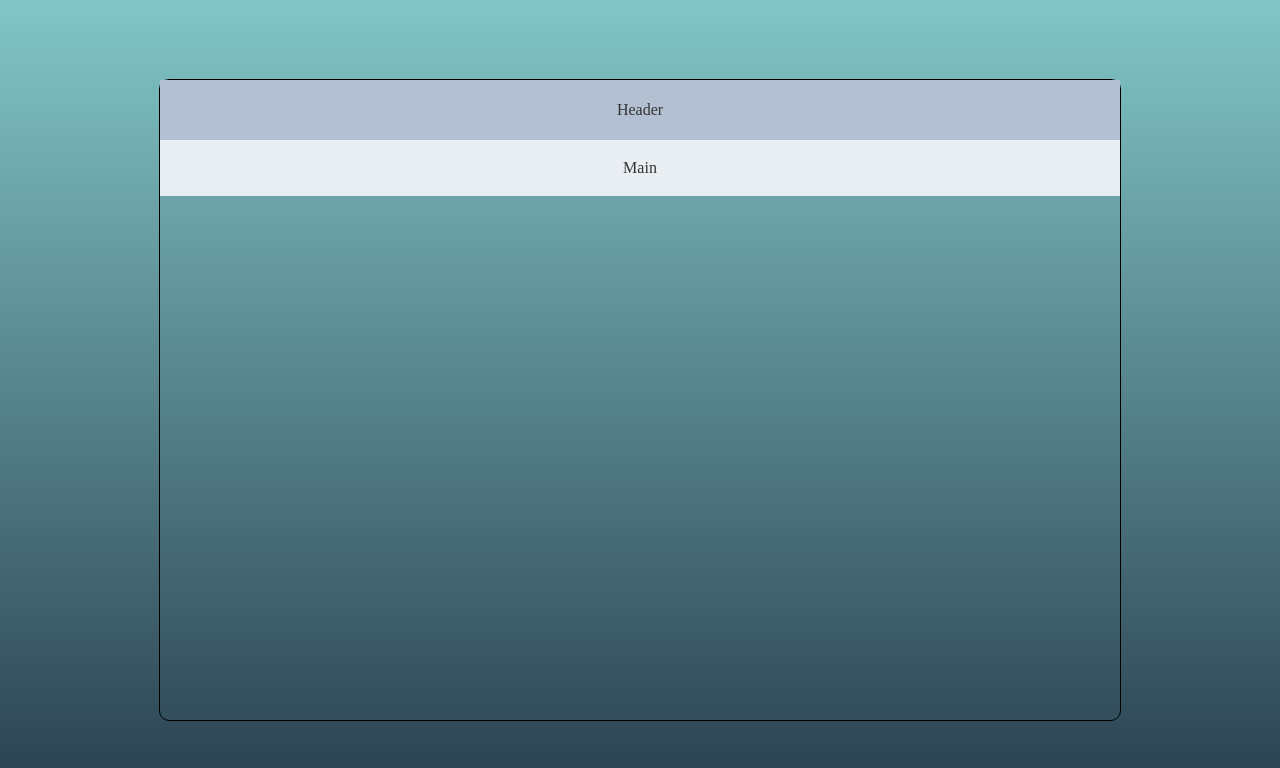
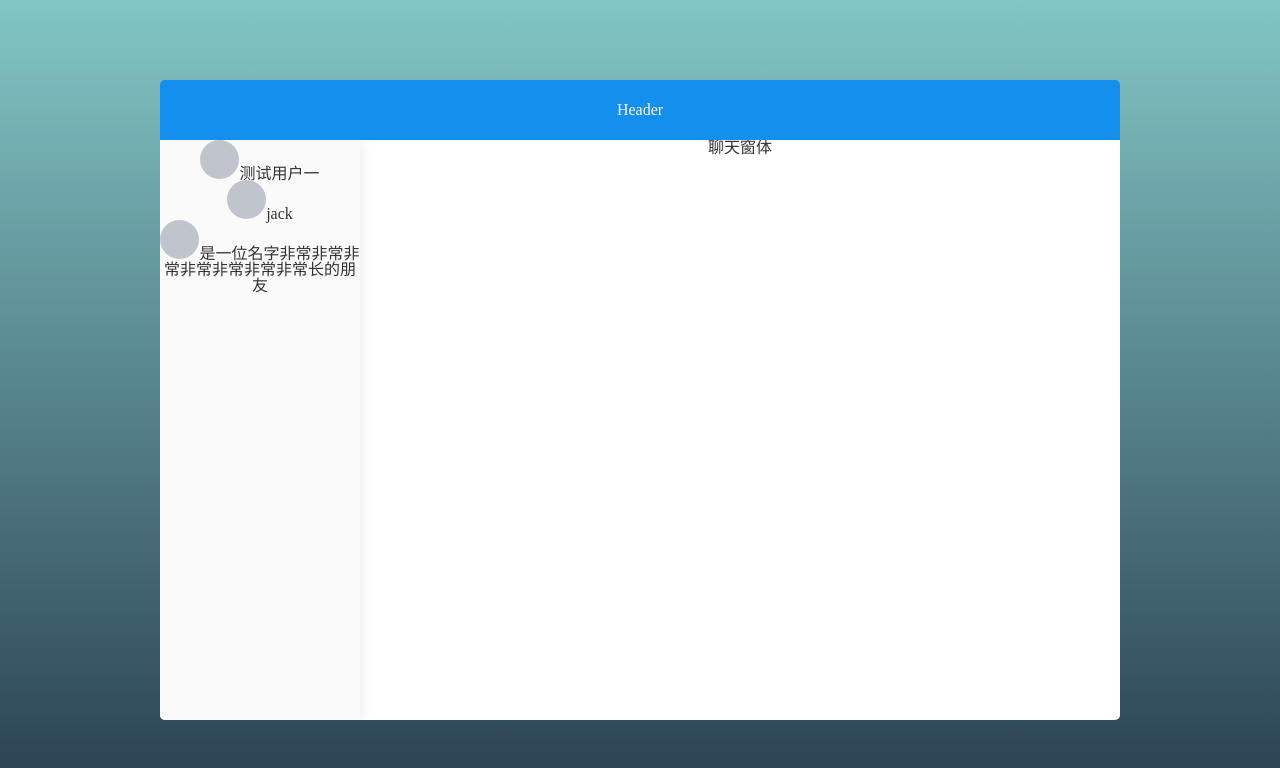
Before and after one commit to zhangjunjunah/my-netty-im, a Vue app in the folder my-netty-im-vue/: page / in a window 1280 px wide. Shown: the top 768 px of the page. Built offline with nearby package versions, Linux system fonts and the light colour scheme.

Commit message:
聊天窗体初始化

```diff
--- a/my-netty-im-vue/src/components/Window.vue
+++ b/my-netty-im-vue/src/components/Window.vue
@@ -2,36 +2,64 @@
   <div class="window-div">
     <el-container>
       <el-header>Header</el-header>
-      <el-main>Main</el-main>
+      <el-main >
+        <el-row>
+          <el-col :span="5">
+            <chat-list></chat-list>
+          </el-col>
+          <el-col :span="19">
+            <chat-window></chat-window>
+          </el-col>
+        </el-row>
+      </el-main>
     </el-container>
   </div>
 </template>
 
 <script>
+    import ChatList from '@/components/friend/ChatList'
+    import ChatWindow from '@/components/mainWindow/ChatWindow'
     export default {
-        name: "Window"
+        name: "Window",
+        components:{
+          ChatList,
+          ChatWindow
+        }
     }
 </script>
 
 <style scoped>
 .window-div{
   margin:0 auto;
-  border:1px solid #000;
+  border:1px solid rgba(255, 227, 236, 0);
   width: 75%;
   height: 80%;
-  border-radius: 10px
+  border-radius: 5px
 }
 .el-header,.el-footer {
-  background-color: #B3C0D1;
-  color: #333;
+  background-color: #148fed;
+  color: #fff1ff;
   text-align: center;
   line-height: 60px;
   width: 100%;
+  border-radius: 5px 5px 0px 0px;
 }
 .el-main {
-  background-color: #E9EEF3;
+  background-color: #ffffff;
   color: #333;
   text-align: center;
   height: 100%;
+  border-radius: 0px 0px 5px 5px;
+  padding: 0px;
+}
+.el-container {
+  height:100%;
+  border-radius: 0px 0px 5px 5px
+}
+.el-col{
+    height: 100%;
+  }
+.el-row{
+  height: 100%;
 }
 </style>
--- /dev/null
+++ b/my-netty-im-vue/src/components/friend/ChatFriendItem.vue
@@ -0,0 +1,37 @@
+<template>
+    <div class="chat-item-div">
+      <el-avatar :size="39" :src="circleUrl" class="avator"></el-avatar>
+      <span class="chat-obj-name-span">{{chatObjName}}</span>
+
+    </div>
+</template>
+
+<script>
+    export default {
+        name: "ChatFriendItem",
+        props:{
+          chatObjName:{
+            type: String,
+            required: true,
+          },
+      },
+    }
+</script>
+
+<style scoped>
+.chat-item-div {
+  width: 100%;
+  height: 40px;
+}
+
+div:active{ background-color: #ebebec}
+div:hover{ background-color: #ebebec}
+.chat-obj-name-div{
+  white-space: nowrap;
+  text-overflow: ellipsis;
+  overflow: hidden;
+}
+.avator{
+  text-align: left;
+}
+</style>
--- /dev/null
+++ b/my-netty-im-vue/src/components/friend/ChatList.vue
@@ -0,0 +1,36 @@
+<template>
+   <div class="chat-list-div">
+     <div v-for="(item, index) in chatFriendList">
+       <chat-friend-item :chatObjName="item.name"></chat-friend-item>
+     </div>
+   </div>
+</template>
+
+<script>
+  import ChatFriendItem from '@/components/friend/ChatFriendItem'
+    export default {
+      name: "ChatList",
+      components:{
+        ChatFriendItem
+      },
+      data(){
+          return {
+            chatFriendList:[{
+              name:"测试用户一"
+            },{
+              name:"jack"
+            },{
+              name:"是一位名字非常非常非常非常非常非常非常长的朋友"
+            }]
+          }
+      },
+    }
+</script>
+
+<style scoped>
+  .chat-list-div{
+    height: 100%;
+    background-color: #fafafa;
+    box-shadow: 0 2px 12px 0 rgba(0, 0, 0, 0.1)
+  }
+</style>
--- /dev/null
+++ b/my-netty-im-vue/src/components/mainWindow/ChatWindow.vue
@@ -0,0 +1,18 @@
+<template>
+    <div class="chat-window-div">
+      聊天窗体
+    </div>
+</template>
+
+<script>
+    export default {
+        name: "ChatWindow"
+    }
+</script>
+
+<style scoped>
+.chat-window-div{
+  height: 100%;
+  width: 100%;
+}
+</style>
```
